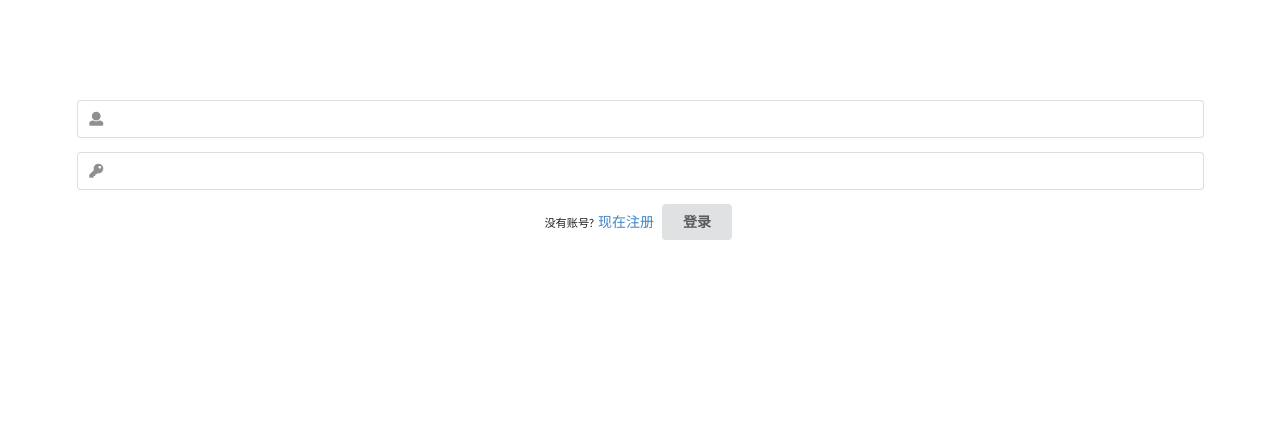
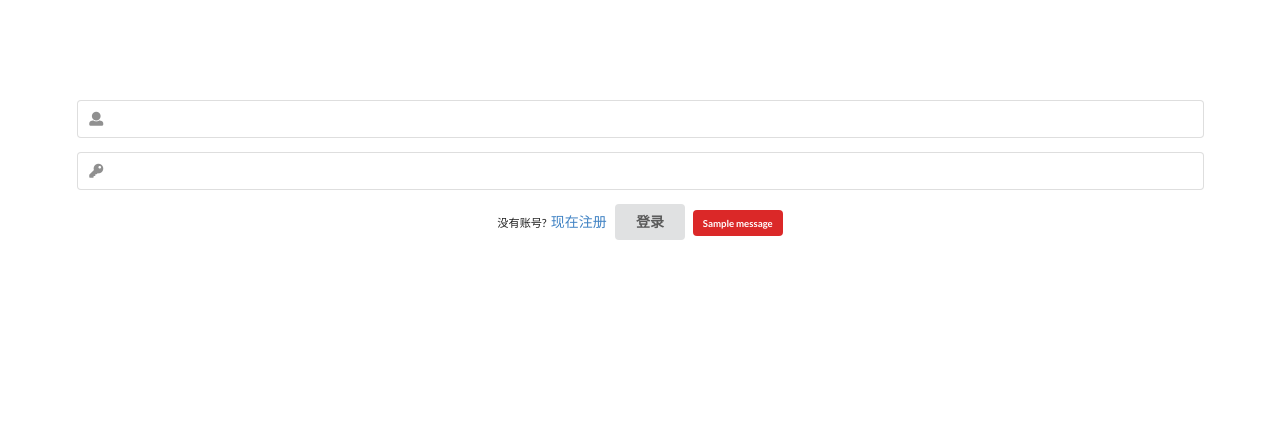
Before and after one commit to ItManHarry/wechat, a Flask app: page /auth/login in a window 1280 px wide. Shown: the top 439 px of the page. Run offline with Flask 2, Linux system fonts and the light colour scheme; tables that the repository leaves empty hold one stand-in row (values such as "Sample post"); one stand-in notice (Sample message) is shown; some libraries are stand-ins or nearby versions.

Commit message:
login finished

```diff
--- a/chat/templates/auth/login.html
+++ b/chat/templates/auth/login.html
@@ -31,6 +31,9 @@
                     <div class="field">
                         <small>没有账号?&nbsp;&nbsp;</small><a href="#">现在注册</a>&nbsp;&nbsp;
                         {{form.submit(class='ui submit button')}}
+                        {% for message in get_flashed_messages() %}
+                            <div class="ui label red"><small>{{ message }}</small></div>
+                        {% endfor %}
                     </div>
                 </form>
                 <!--div class="ui left icon input">
```
